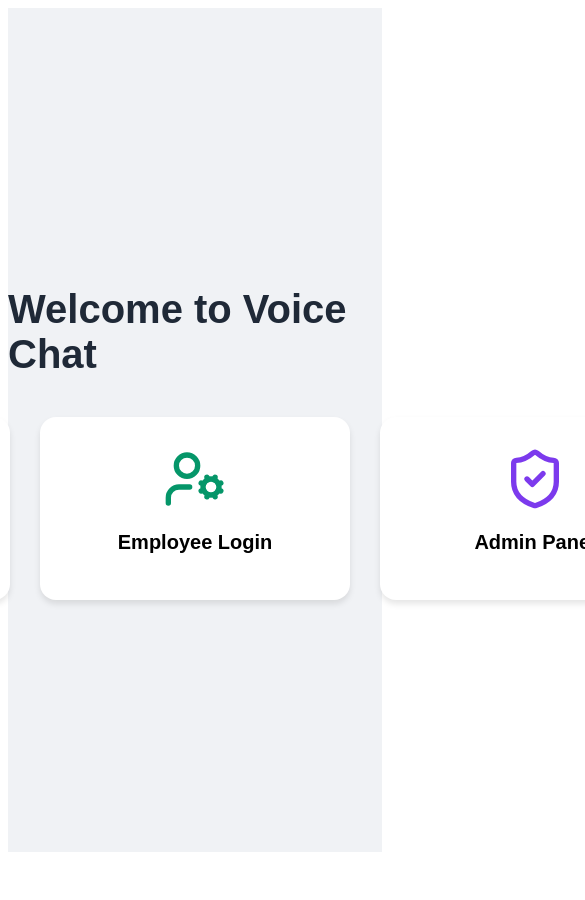
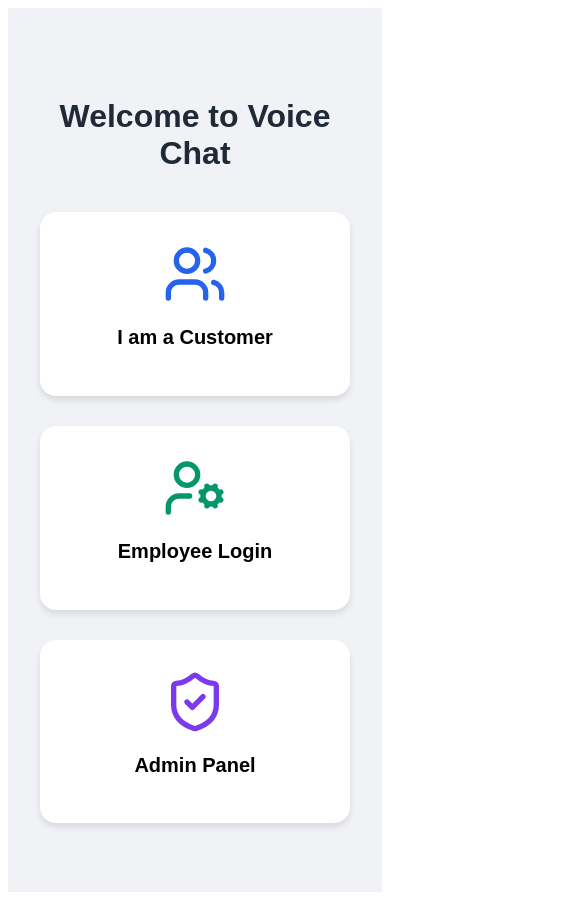
Before and after one commit to SHREENIDHI1903/-Bhasha-Voice-Assisted-Multilingual-Chatbot, a React app in the folder frontend/: page / in a window 390 px wide. Shown: the top 900 px of the page, 585 px wide, since content can reach past the window. Before the commit the page ends 860 px from the top, so only its background shows below. Built offline with nearby package versions, Linux system fonts and the light colour scheme; the HTML template or start-up script is replaced by a standard one.

Commit message:
Fix Mobile Responsiveness (Fluid Layouts)

```diff
--- a/frontend/src/components/AdminLogin.jsx
+++ b/frontend/src/components/AdminLogin.jsx
@@ -34,8 +34,8 @@ const AdminLogin = ({ onLogin }) => {
     };
 
     const styles = {
-        container: { height: '100vh', display: 'flex', alignItems: 'center', justifyContent: 'center', backgroundColor: '#f3f4f6', fontFamily: 'Arial, sans-serif' },
-        card: { width: '350px', padding: '40px', backgroundColor: 'white', borderRadius: '12px', boxShadow: '0 4px 6px rgba(0,0,0,0.1)', borderTop: '5px solid #7c3aed' },
+        container: { minHeight: '100vh', display: 'flex', alignItems: 'center', justifyContent: 'center', backgroundColor: '#f3f4f6', fontFamily: 'Arial, sans-serif', padding: '20px' },
+        card: { width: '100%', maxWidth: '350px', padding: '30px', backgroundColor: 'white', borderRadius: '12px', boxShadow: '0 4px 6px rgba(0,0,0,0.1)', borderTop: '5px solid #7c3aed' },
         title: { fontSize: '24px', fontWeight: 'bold', textAlign: 'center', marginBottom: '24px', color: '#1f2937', display: 'flex', alignItems: 'center', justifyContent: 'center', gap: '10px' },
         input: { width: '100%', padding: '12px', marginBottom: '16px', border: '1px solid #d1d5db', borderRadius: '6px' },
         button: { width: '100%', padding: '12px', backgroundColor: '#7c3aed', color: 'white', border: 'none', borderRadius: '6px', cursor: 'pointer', fontWeight: 'bold' },
--- a/frontend/src/components/EmployeeAuth.jsx
+++ b/frontend/src/components/EmployeeAuth.jsx
@@ -43,8 +43,8 @@ const EmployeeAuth = ({ onLogin }) => {
     };
 
     const styles = {
-        container: { height: '100vh', display: 'flex', alignItems: 'center', justifyContent: 'center', backgroundColor: '#ecfdf5' },
-        card: { width: '400px', padding: '40px', backgroundColor: 'white', borderRadius: '12px', boxShadow: '0 10px 15px -3px rgba(0, 0, 0, 0.1)' },
+        container: { minHeight: '100vh', display: 'flex', alignItems: 'center', justifyContent: 'center', backgroundColor: '#ecfdf5', padding: '20px' },
+        card: { width: '100%', maxWidth: '400px', padding: '30px', backgroundColor: 'white', borderRadius: '12px', boxShadow: '0 10px 15px -3px rgba(0, 0, 0, 0.1)' },
         title: { fontSize: '24px', fontWeight: 'bold', textAlign: 'center', marginBottom: '24px', color: '#065f46' },
         input: { width: '100%', padding: '12px', marginBottom: '16px', border: '1px solid #d1d5db', borderRadius: '6px' },
         button: { width: '100%', padding: '12px', backgroundColor: '#059669', color: 'white', border: 'none', borderRadius: '6px', cursor: 'pointer', fontWeight: 'bold' },
--- a/frontend/src/components/LandingPage.jsx
+++ b/frontend/src/components/LandingPage.jsx
@@ -6,10 +6,10 @@ const LandingPage = () => {
     const navigate = useNavigate();
 
     const styles = {
-        container: { height: '100vh', display: 'flex', flexDirection: 'column', alignItems: 'center', justifyContent: 'center', backgroundColor: '#f0f2f5', fontFamily: 'Arial, sans-serif' },
-        title: { fontSize: '2.5rem', fontWeight: 'bold', marginBottom: '40px', color: '#1f2937' },
-        cardContainer: { display: 'flex', gap: '30px' },
-        card: { width: '250px', padding: '30px', backgroundColor: 'white', borderRadius: '16px', boxShadow: '0 4px 6px rgba(0,0,0,0.1)', display: 'flex', flexDirection: 'column', alignItems: 'center', cursor: 'pointer', transition: 'transform 0.2s' },
+        container: { minHeight: '100vh', display: 'flex', flexDirection: 'column', alignItems: 'center', justifyContent: 'center', backgroundColor: '#f0f2f5', fontFamily: 'Arial, sans-serif', padding: '20px', textAlign: 'center' },
+        title: { fontSize: '2rem', fontWeight: 'bold', marginBottom: '40px', color: '#1f2937' }, // Reduced font size slightly
+        cardContainer: { display: 'flex', gap: '30px', flexWrap: 'wrap', justifyContent: 'center', width: '100%', maxWidth: '1000px' },
+        card: { width: '100%', maxWidth: '250px', padding: '30px', backgroundColor: 'white', borderRadius: '16px', boxShadow: '0 4px 6px rgba(0,0,0,0.1)', display: 'flex', flexDirection: 'column', alignItems: 'center', cursor: 'pointer', transition: 'transform 0.2s' },
         cardTitle: { marginTop: '20px', fontSize: '1.25rem', fontWeight: '600' },
         icon: { width: '64px', height: '64px' }
     };
--- a/frontend/src/components/LoginScreen.jsx
+++ b/frontend/src/components/LoginScreen.jsx
@@ -55,8 +55,8 @@ const LoginScreen = ({ onJoin, defaultRole, lockedName }) => {
 
   // --- STYLES ---
   const styles = {
-    container: { display: 'flex', flexDirection: 'column', alignItems: 'center', justifyContent: 'center', height: '100vh', backgroundColor: '#f0f2f5', fontFamily: 'Arial, sans-serif' },
-    card: { backgroundColor: 'white', padding: '40px', borderRadius: '12px', boxShadow: '0 4px 12px rgba(0,0,0,0.1)', width: '350px', display: 'flex', flexDirection: 'column', gap: '20px' },
+    container: { display: 'flex', flexDirection: 'column', alignItems: 'center', justifyContent: 'center', minHeight: '100vh', backgroundColor: '#f0f2f5', fontFamily: 'Arial, sans-serif', padding: '20px' },
+    card: { backgroundColor: 'white', padding: '30px', borderRadius: '12px', boxShadow: '0 4px 12px rgba(0,0,0,0.1)', width: '100%', maxWidth: '350px', display: 'flex', flexDirection: 'column', gap: '20px' },
     title: { fontSize: '24px', fontWeight: 'bold', textAlign: 'center', marginBottom: '10px' },
     label: { fontSize: '14px', fontWeight: '600', color: '#4b5563', marginBottom: '8px', display: 'block' },
     roleContainer: { display: 'flex', gap: '10px' },
```
